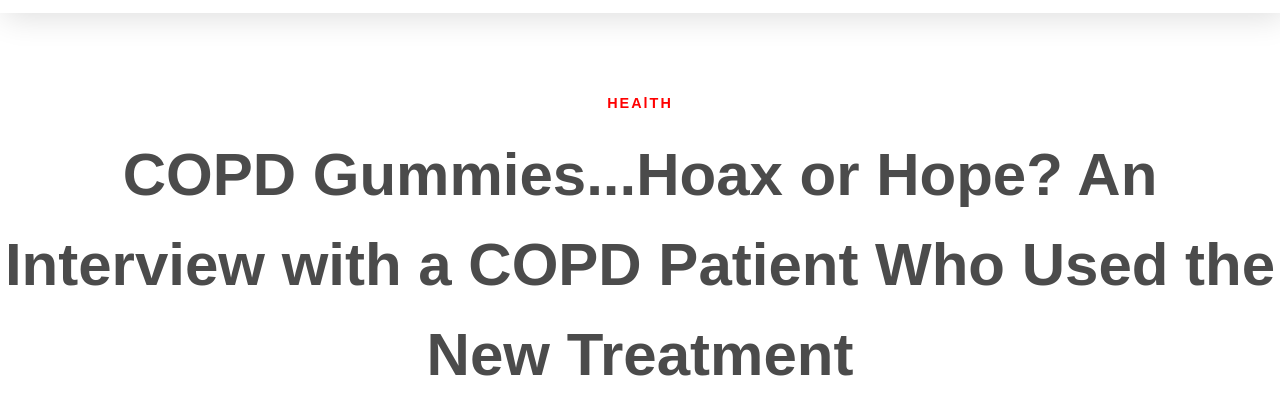
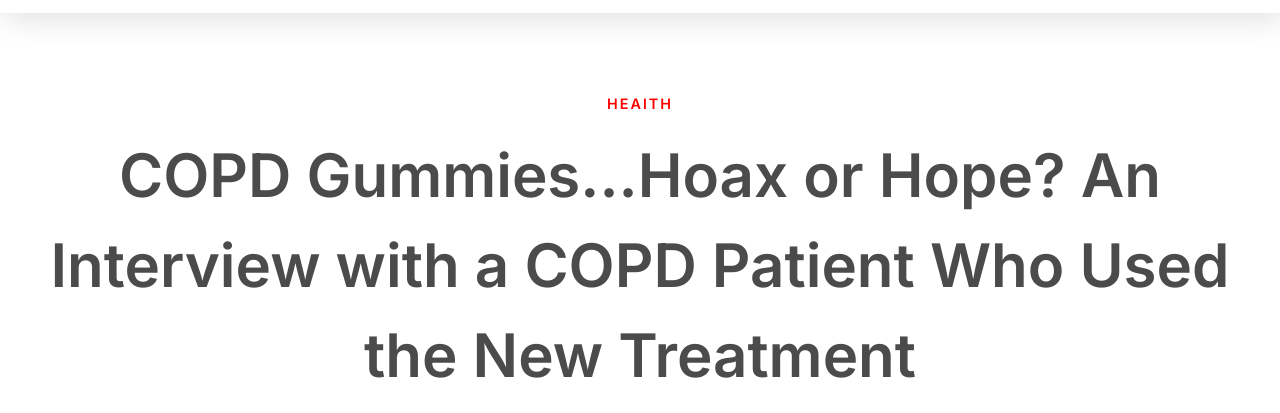
Before and after one commit to Forhad832/lander-time, a plain HTML site: page index.html in a window 1280 px wide. Shown: the part 103-516 px from the top of the page. Drawn offline with nearby package versions, Linux system fonts and the light colour scheme.

Commit message:
font change

```diff
--- a/style.css
+++ b/style.css
@@ -1,12 +1,12 @@
 @import url("https://cdn.jsdelivr.net/npm/bootstrap-icons@1.9.1/font/bootstrap-icons.css");
-
+@import url('https://fonts.googleapis.com/css2?family=Inter:wght@200;300;400;500;600&display=swap');
 *{
     margin: 0;
     padding: 0;
     box-sizing: border-box;
 }
 body{
-    font-family: Arial, Helvetica, sans-serif ;
+    font-family: 'Inter', sans-serif;
 }
 h1,h2,h3,h4,h5,h6,p{
     line-height: 1.5;
```
